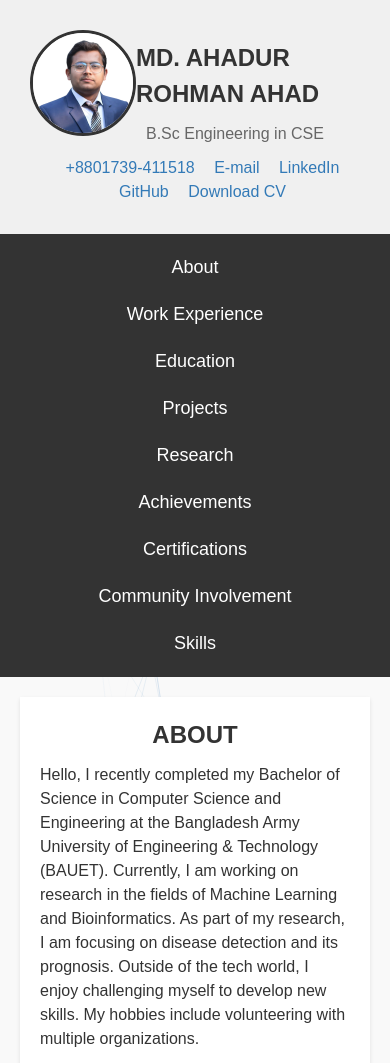
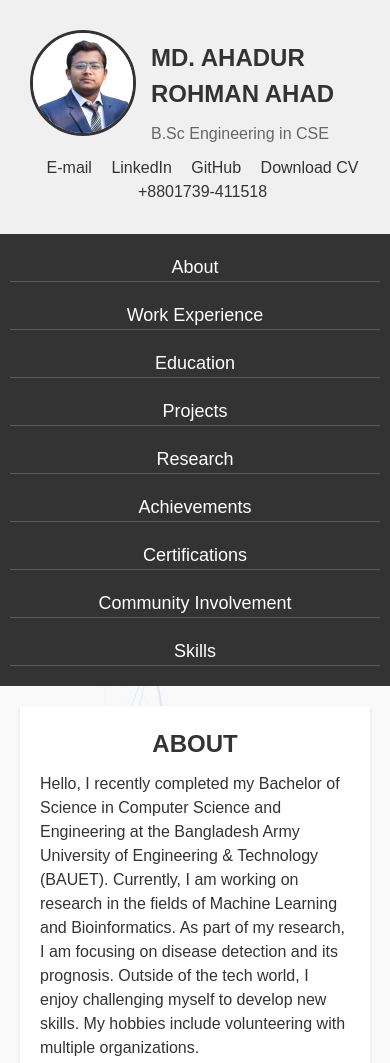
Before and after one commit to ARisHere/MyProtfolio, a plain HTML site: page index.html in a window 390 px wide. Shown: the top 1063 px of the page. Drawn offline with nearby package versions, Linux system fonts and the light colour scheme.

Commit message:
second commit by kawsar

```diff
--- a/index.html
+++ b/index.html
@@ -60,19 +60,10 @@
         border: 3px solid #333;
       }
 
-<<<<<<< HEAD
       .profile-info {
         margin-right: 20px;
+        margin-left: 15px;
       }
-=======
-.profile-picture {
-width: 100px;
-height: 100px;
-border-radius: 50%;
-margin-right: 10px;
-border: 3px solid #333;
-}
->>>>>>> 879d952ccd9fd5d701c9a1c7daf1451b9be7ed8f
 
       .profile-info h1 {
         margin: 0;
@@ -80,7 +71,6 @@ border: 3px solid #333;
         color: #333;
       }
 
-<<<<<<< HEAD
       .profile-info p {
         margin: 0;
         font-size: 1rem;
@@ -104,35 +94,6 @@ border: 3px solid #333;
         display: inline-block;
         margin-left: 15px;
       }
-=======
-.profile-info h2 {
-margin: 0;
-margin-left: 10px;
-font-size: 2rem;
-color: #333;
-}
-
-.profile-info p {
-margin: 0;
-margin-left: 10px;
-font-size: 1rem;
-color: #666;
-}
-
-.navigation {
-flex: 1;
-display: flex;
-justify-content: flex-end;
-text-align: right;
-}
-
-.navigation ul {
-text-align: center;
-list-style-type: none;
-padding: 0;
-margin: 0;
-}
->>>>>>> 879d952ccd9fd5d701c9a1c7daf1451b9be7ed8f
 
       .navigation ul li a {
         text-decoration: none;
@@ -143,6 +104,12 @@ margin: 0;
 
       .navigation ul li a:hover {
         color: #007bff; /* Change to your preferred hover color */
+      }
+
+      #phone-number a {
+        position: absolute;
+        top: 30px;
+        right: 50px;
       }
 
       /* Navigation Styles */
@@ -288,6 +255,12 @@ margin: 0;
         }
         .nav a {
           margin: 10px 0;
+          border-bottom: 1px solid rgba(245, 245, 245, 0.2);
+        }
+        #phone-number a {
+          position: relative;
+          top: 0;
+          right: 0;
         }
       }
       .section {
@@ -516,7 +489,7 @@ margin: 0;
     </style>
 
     <title>AR Ahad</title>
-    <link rel="icon" href="ahad.png" type="image/x-icon">
+    <link rel="icon" href="ahad.png" type="image/x-icon" />
     <script src="https://cdn.jsdelivr.net/particles.js/2.0.0/particles.min.js"></script>
   </head>
   <body>
@@ -531,11 +504,6 @@ margin: 0;
       </div>
       <nav class="navigation">
         <ul>
-          <li>
-            <a href="tel:+8801739-411518" class="contact-link"
-              >+8801739-411518</a
-            >
-          </li>
           <li>
             <a href="mailto:go2arahad@gmail.com" class="contact-link">E-mail</a>
           </li>
@@ -561,6 +529,11 @@ margin: 0;
               target="_blank"
               class="cv-link"
               >Download CV</a
+            >
+          </li>
+          <li id="phone-number">
+            <a href="tel:+8801739-411518" class="contact-link"
+              >+8801739-411518</a
             >
           </li>
         </ul>
```
